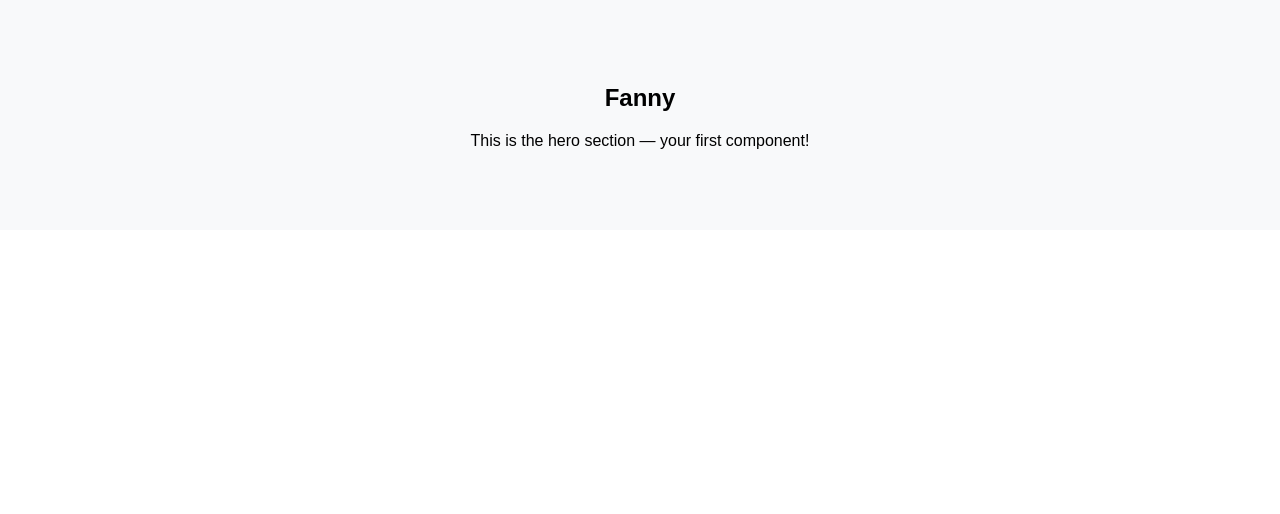
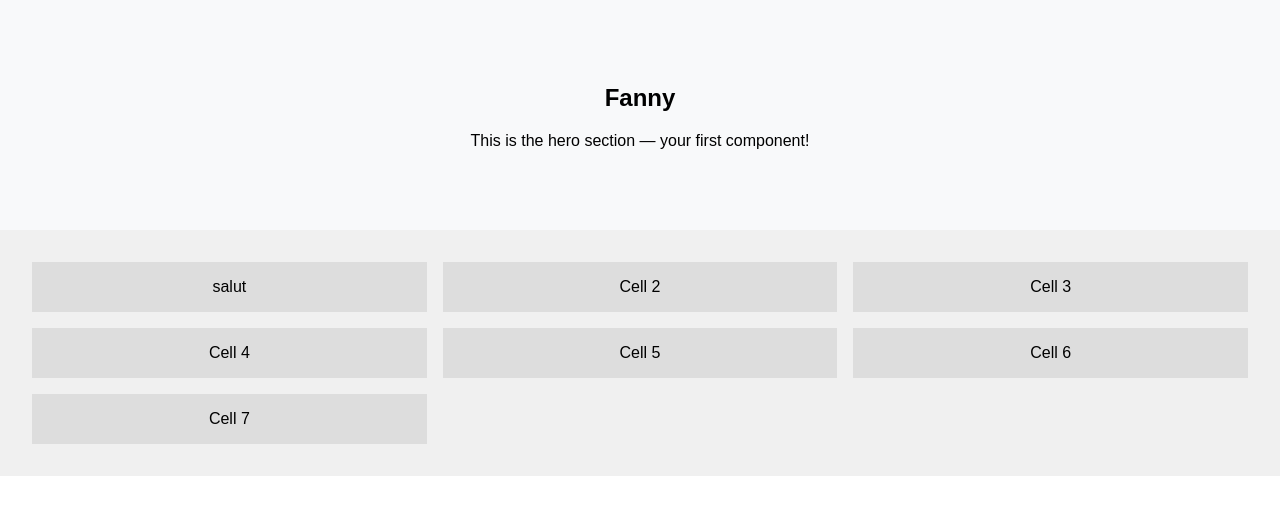
Before and after one commit to Cyb3rOguh/site_fanny, a React (Create React App) app: page / in a window 1280 px wide. Shown: the top 514 px of the page. Built offline with nearby package versions, Linux system fonts and the light colour scheme.

Commit message:
Grille basique

```diff
--- a/src/App.tsx
+++ b/src/App.tsx
@@ -1,11 +1,13 @@
 // src/App.tsx
 import React from 'react';
 import Hero from './Heros';
+import Colo from './Colo';
 
 const App: React.FC = () => {
   return (
     <div className="App">
       <Hero />
+      <Colo />
     </div>
   );
 };
--- /dev/null
+++ b/src/Colo.tsx
@@ -0,0 +1,25 @@
+// src/Colo.tsx
+import React from 'react';
+
+const Colo: React.FC = () => {
+  return (
+    <div style={{
+      display: 'grid',
+      gridTemplateColumns: 'repeat(3, 1fr)',
+      gap: '1rem',
+      padding: '2rem',
+      backgroundColor: '#f0f0f0',
+      fontFamily: 'Arial, sans-serif'
+    }}>
+      <div style={{ backgroundColor: '#ddd', padding: '1rem', textAlign: 'center' }}>salut</div>
+      <div style={{ backgroundColor: '#ddd', padding: '1rem', textAlign: 'center' }}>Cell 2</div>
+      <div style={{ backgroundColor: '#ddd', padding: '1rem', textAlign: 'center' }}>Cell 3</div>
+      <div style={{ backgroundColor: '#ddd', padding: '1rem', textAlign: 'center' }}>Cell 4</div>
+      <div style={{ backgroundColor: '#ddd', padding: '1rem', textAlign: 'center' }}>Cell 5</div>
+      <div style={{ backgroundColor: '#ddd', padding: '1rem', textAlign: 'center' }}>Cell 6</div>
+      <div style={{ backgroundColor: '#ddd', padding: '1rem', textAlign: 'center' }}>Cell 7</div>
+    </div>
+  );
+};
+
+export default Colo;
```
